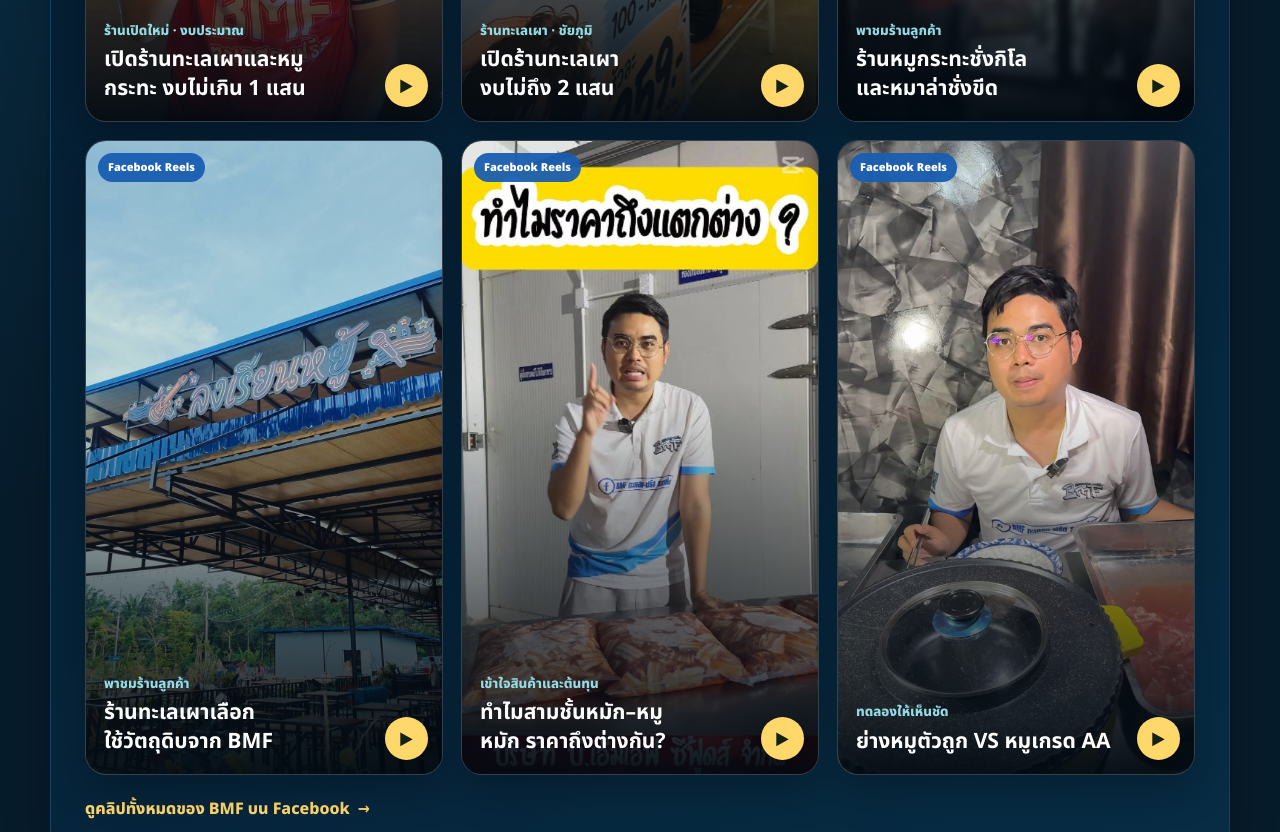
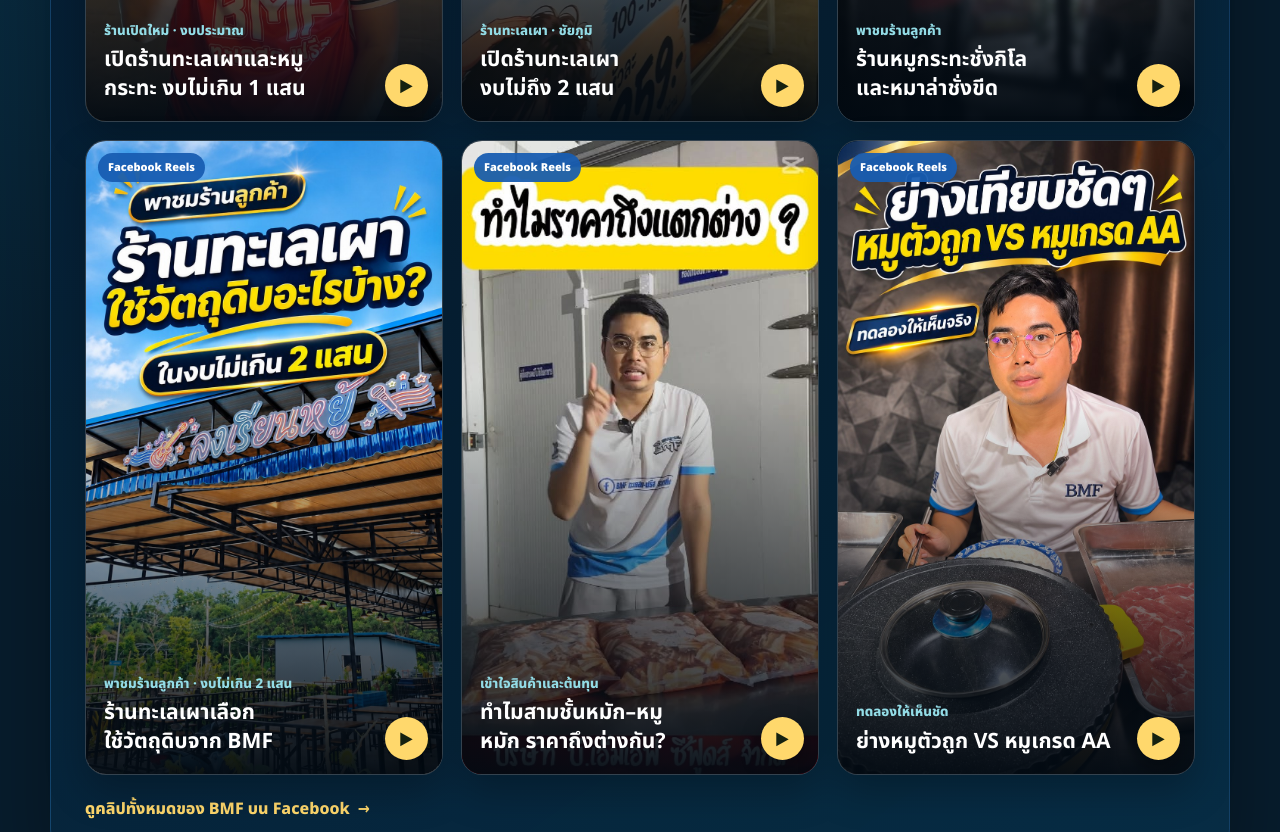
Before and after one commit to kaloveza12/bmf-seafood-catalog, a plain HTML site: page index.html in a window 1280 px wide. Shown: the part 3772-4604 px from the top of the page. Drawn offline with Linux system fonts and the light colour scheme.

Commit message:
Replace reel four and six covers

```diff
--- a/index.html
+++ b/index.html
@@ -178,13 +178,13 @@ html,body{overflow-x:hidden}
           <div class="review-cover"><img src="assets/reviews/latest-05.avif" alt="หน้าปกคลิปร้านหมูกระทะชั่งกิโลและร้านหมาล่าชั่งขีด" width="1080" height="1920" loading="lazy"><span class="review-platform">Facebook Reels</span><div class="review-copy"><small>พาชมร้านลูกค้า</small><strong>ร้านหมูกระทะชั่งกิโลและหมาล่าชั่งขีด</strong></div><span class="review-play" aria-hidden="true">▶</span></div>
         </a>
         <a class="review-card" href="https://www.facebook.com/reel/1424103875813619" target="_blank" rel="noopener" aria-label="ดูคลิปพาชมร้านทะเลเผาที่ใช้วัตถุดิบจาก BMF บน Facebook">
-          <div class="review-cover"><img src="assets/reviews/reel-1424103875813619.jpg" alt="หน้าปกร้านทะเลเผาที่ใช้วัตถุดิบจาก BMF" width="960" height="1707" loading="lazy"><span class="review-platform">Facebook Reels</span><div class="review-copy"><small>พาชมร้านลูกค้า</small><strong>ร้านทะเลเผาเลือกใช้วัตถุดิบจาก BMF</strong></div><span class="review-play" aria-hidden="true">▶</span></div>
+          <div class="review-cover"><img src="assets/reviews/reel-1424103875813619-cover-v2.jpg" alt="หน้าปกร้านทะเลเผา ใช้วัตถุดิบอะไรบ้าง ในงบไม่เกิน 2 แสน" width="940" height="1672" loading="lazy"><span class="review-platform">Facebook Reels</span><div class="review-copy"><small>พาชมร้านลูกค้า · งบไม่เกิน 2 แสน</small><strong>ร้านทะเลเผาเลือกใช้วัตถุดิบจาก BMF</strong></div><span class="review-play" aria-hidden="true">▶</span></div>
         </a>
         <a class="review-card" href="https://www.facebook.com/reel/1149997756051959" target="_blank" rel="noopener" aria-label="ดูคลิปทำไมสามชั้นหมักและหมูหมักมีหลายราคา บน Facebook">
           <div class="review-cover"><img src="assets/reviews/reel-1149997756051959.avif" alt="หน้าปกเปรียบเทียบสามชั้นหมักและหมูหมักหลายราคา" width="960" height="1707" loading="lazy"><span class="review-platform">Facebook Reels</span><div class="review-copy"><small>เข้าใจสินค้าและต้นทุน</small><strong>ทำไมสามชั้นหมัก–หมูหมัก ราคาถึงต่างกัน?</strong></div><span class="review-play" aria-hidden="true">▶</span></div>
         </a>
         <a class="review-card" href="https://www.facebook.com/reel/1028317451850194" target="_blank" rel="noopener" aria-label="ดูคลิปย่างหมูตัวถูกเทียบหมูเกรด AA บน Facebook">
-          <div class="review-cover"><img src="assets/reviews/reel-1028317451850194.avif" alt="หน้าปกย่างเปรียบเทียบหมูตัวถูกกับหมูเกรด AA" width="960" height="1707" loading="lazy"><span class="review-platform">Facebook Reels</span><div class="review-copy"><small>ทดลองให้เห็นชัด</small><strong>ย่างหมูตัวถูก VS หมูเกรด AA</strong></div><span class="review-play" aria-hidden="true">▶</span></div>
+          <div class="review-cover"><img src="assets/reviews/reel-1028317451850194-cover.jpg" alt="หน้าปกย่างเทียบชัดๆ หมูตัวถูกกับหมูเกรด AA" width="941" height="1672" loading="lazy"><span class="review-platform">Facebook Reels</span><div class="review-copy"><small>ทดลองให้เห็นชัด</small><strong>ย่างหมูตัวถูก VS หมูเกรด AA</strong></div><span class="review-play" aria-hidden="true">▶</span></div>
         </a>
       </div>
       <a class="review-more" href="https://www.facebook.com/Saleddd/reels/" target="_blank" rel="noopener">ดูคลิปทั้งหมดของ BMF บน Facebook <span aria-hidden="true">→</span></a>
```
Also changed, not shown: assets/reviews/reel-1028317451850194-cover.jpg (added), assets/reviews/reel-1424103875813619-cover-v2.jpg (added).
